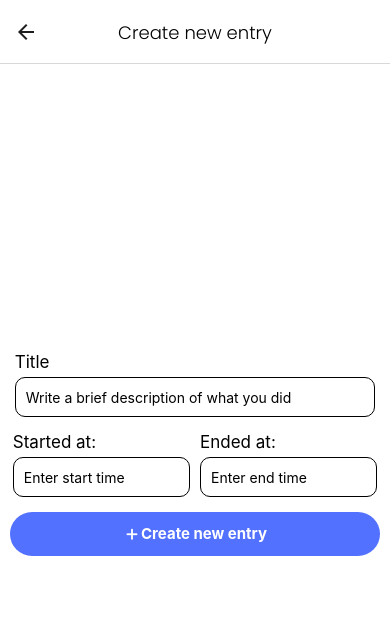
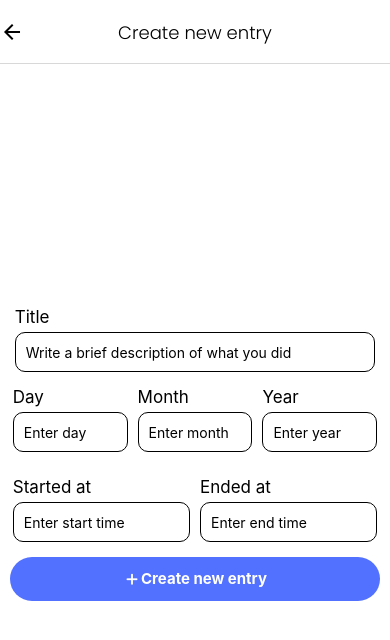
Before and after one commit to hartmario1/tracking-system, a React Native app: screen /CreateTask in a window 390 px wide. Shown: the top 640 px of the page. Built offline with nearby package versions, Linux system fonts and the light colour scheme; what expo-linking would draw is missing.

Commit message:
fix: delete/edit ui for entries, back button now appereas on create task, date input on create

```diff
--- a/api/entries/entries.ts
+++ b/api/entries/entries.ts
@@ -1,6 +1,6 @@
 export const DATA = [
   {
-    id: 'bd7acbea-c1b1-46c2-aed5-3ad53abb28ba',
+    id: '1',
     title: 'added new button',
     start: 10,
     end: 12,
@@ -9,7 +9,7 @@ export const DATA = [
     year: '2022'
   },
   {
-    id: '3ac68afc-c605-48d3-a4f8-fbd91aa97f63',
+    id: '2',
     title: 'made api work',
     start: 12,
     end: 14,
@@ -18,7 +18,7 @@ export const DATA = [
     year: '2022'
   },
   {
-    id: '58694a0f-3da1-471f-bd96-145571e29d72',
+    id: '3',
     title: 'responsive design',
     start: 14,
     end: 18,
--- a/api/entries/post.ts
+++ b/api/entries/post.ts
@@ -0,0 +1,16 @@
+import { DATA } from "./entries"
+
+const newEntry = {
+  id: '4',
+  title: 'test entry',
+  start: 10,
+  end: 12,
+  day: '15',
+  month: '06',
+  year: '2022'
+}
+
+export const createEntry = () => {
+  DATA.push(newEntry);
+  console.log(DATA);
+}
--- a/components/List.tsx
+++ b/components/List.tsx
@@ -1,6 +1,6 @@
 import { FlatList, StyleSheet } from "react-native"
 import { SafeAreaView } from "react-native-safe-area-context";
-import { DATA } from "../api/entries";
+import { DATA } from "../api/entries/entries";
 import Task from "./Task";
 
 const List = () => {
@@ -13,8 +13,7 @@ const List = () => {
       <FlatList
         data = {DATA}
         renderItem = {renderItem}
-        keyExtractor = {item => item.id}
-      />
+        keyExtractor = {item => item.id} />
     </SafeAreaView>
   )
 }
--- a/components/Task.tsx
+++ b/components/Task.tsx
@@ -36,7 +36,7 @@ const styles = StyleSheet.create({
     marginVertical: 3,
     width: '100%',
     borderRadius: 10,
-    flexDirection: "row"
+    flexDirection: "row",
   },
   title: {
     fontSize: 15,
@@ -47,9 +47,8 @@ const styles = StyleSheet.create({
     fontWeight: 'bold'
   },
   icons: {
-    position: 'absolute',
-    right: 0,
-    paddingRight: 8,
+    flex: 1,
+    alignItems: 'flex-end'
   }
 })
 
--- a/navigation/index.tsx
+++ b/navigation/index.tsx
@@ -1,12 +1,15 @@
 import { NavigationContainer } from "@react-navigation/native";
-import { ColorSchemeName, Image } from "react-native";
+import { ColorSchemeName, Image, TouchableOpacity } from "react-native";
 import LinkingConfiguration from './LinkingConfiguration';
 import { DarkTheme, DefaultTheme } from '@react-navigation/native';
 import { createNativeStackNavigator } from "@react-navigation/native-stack";
-import { RootStackParamList } from "../types";
+import { RootStackParamList, RootTabScreenProps } from "../types";
 import CreateTask from "../screens/CreateTask";
 import NotFoundScreen from "../screens/NotFound";
 import HomeScreen from "../screens/Home";
+
+import { Ionicons } from '@expo/vector-icons';
+import { MaterialIcons } from '@expo/vector-icons';
 
 const Navigation = ({ colorScheme }: { colorScheme: ColorSchemeName }) => {
   return (
@@ -35,6 +38,7 @@ const RootNavigator = () => {
           headerTitleAlign: 'center',
           headerStyle: {
             backgroundColor: '#fff',
+            height: 70
           },
         })} />
       <Stack.Screen
@@ -55,7 +59,7 @@ const RootNavigator = () => {
         <Stack.Screen
           name = "CreateTask"
           component={CreateTask}
-          options = {() => ({
+          options = {({ navigation }: RootTabScreenProps<'CreateTask'>) => ({
             headerTitle: 'Create new entry',
             headerTitleAlign: 'center',
             headerStyle: {
@@ -64,7 +68,12 @@ const RootNavigator = () => {
             headerTitleStyle: {
               color: '#000',
               fontFamily: 'poppins'
-            }
+            },
+            headerLeft: () => (
+              <TouchableOpacity onPress={() => navigation.goBack()}>
+                <MaterialIcons name="arrow-back" size={24} color="black" />
+              </TouchableOpacity>
+            )
           })} />
       </Stack.Group>
     </Stack.Navigator>
--- a/screens/CreateTask.tsx
+++ b/screens/CreateTask.tsx
@@ -1,9 +1,10 @@
 import { useState } from "react";
 import { SafeAreaView, StyleSheet, Text, TextInput, TouchableOpacity, View } from "react-native";
 import { Entypo } from '@expo/vector-icons';
-import { getEntries } from "../api/entries/get";
+import { createEntry } from "../api/entries/post";
+import { RootTabScreenProps } from "../types";
 
-const CreateTask = () => {
+const CreateTask = ({ navigation }: RootTabScreenProps<'CreateTask'>) => {
   const [startTime, onStartTimeChange] = useState('');
   const [endTime, onEndTimeChange] = useState('');
   const [commit, onCommitChange] = useState('')
@@ -23,9 +24,45 @@ const CreateTask = () => {
       </View>
 
       <View style = {styles.timeRow}>
+        <View style = {{ width: '32%' }}>
+          <Text style = {styles.descriptionText}>
+            Day
+          </Text>
+          <TextInput
+            style={styles.timeInput}
+            onChangeText={onStartTimeChange}
+            value={startTime}
+            placeholder="Enter day"
+            keyboardType="numeric" />
+        </View>
+        <View style = {{ width: '32%' }}>
+          <Text style = {styles.descriptionText}>
+            Month
+          </Text>
+          <TextInput
+            style={styles.timeInput}
+            onChangeText={onStartTimeChange}
+            value={startTime}
+            placeholder="Enter month"
+            keyboardType="numeric" />
+        </View>
+        <View style = {{ width: '32%' }}>
+          <Text style = {styles.descriptionText}>
+            Year
+          </Text>
+          <TextInput
+          style={styles.timeInput}
+          onChangeText={onEndTimeChange}
+          value={endTime}
+          placeholder="Enter year"
+          keyboardType="numeric" />
+        </View>
+      </View>
+
+      <View style = {styles.timeRow}>
         <View style = {{ width: '48%' }}>
           <Text style = {styles.descriptionText}>
-            Started at:
+            Started at
           </Text>
           <TextInput
             style={styles.timeInput}
@@ -36,7 +73,7 @@ const CreateTask = () => {
         </View>
         <View style = {{ width: '48%' }}>
           <Text style = {styles.descriptionText}>
-            Ended at:
+            Ended at
           </Text>
           <TextInput
           style={styles.timeInput}
@@ -50,7 +87,10 @@ const CreateTask = () => {
       <View style = {{ width: '95%' }}>
         <TouchableOpacity
           style = {styles.addEntry}
-          onPress = {getEntries}>
+          onPress = {() => {
+              createEntry();
+              navigation.goBack();
+            }}>
             <Entypo name="plus" size={18} color="#fff" />
             <Text style = {styles.addEntryText}>
               Create new entry
--- a/types.tsx
+++ b/types.tsx
@@ -21,6 +21,7 @@ export type RootStackScreenProps<Screen extends keyof RootStackParamList> = Nati
 
 export type RootTabParamList = {
   Home: undefined;
+  CreateTask: undefined;
 };
 
 export type RootTabScreenProps<Screen extends keyof RootTabParamList> = CompositeScreenProps<
```
Also changed, not shown: 1 other file (tests, documents, lock files or other folders).
